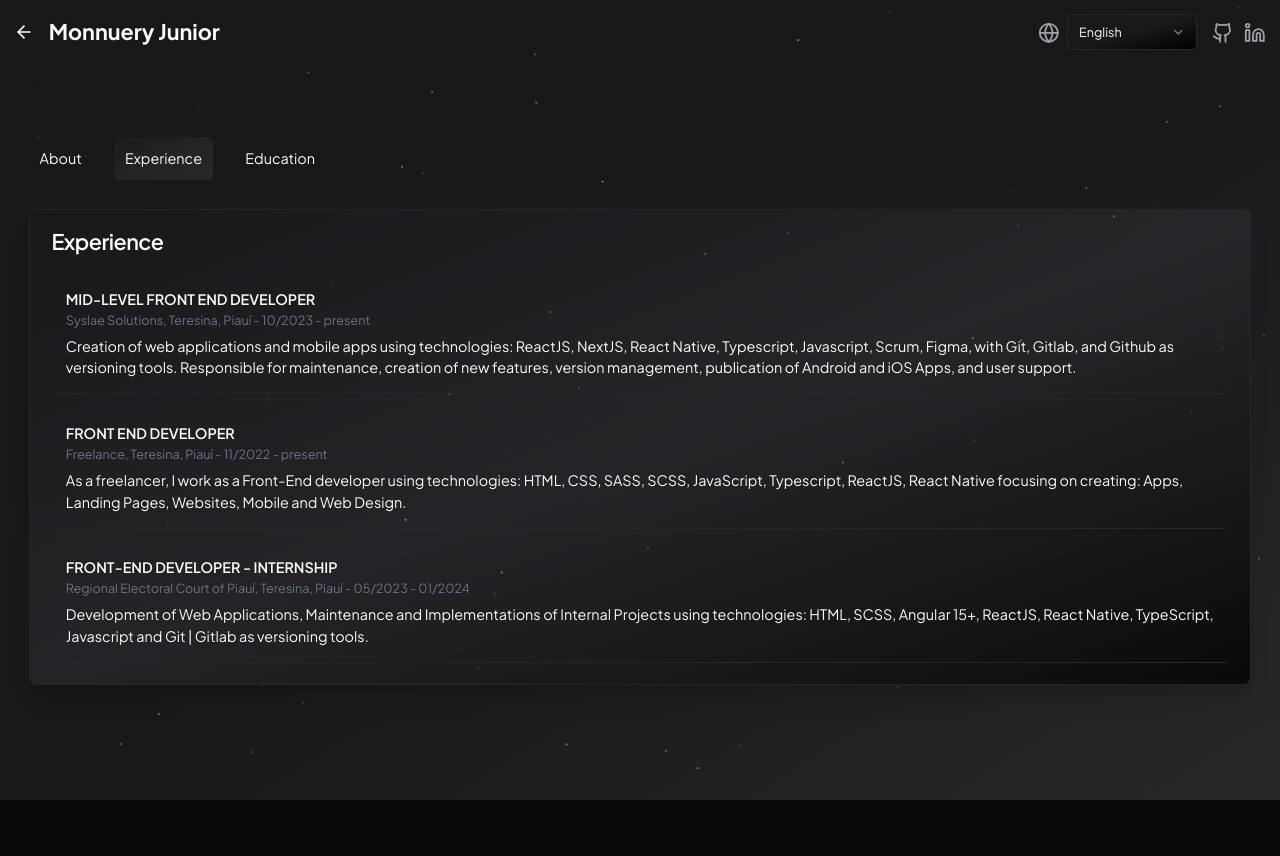
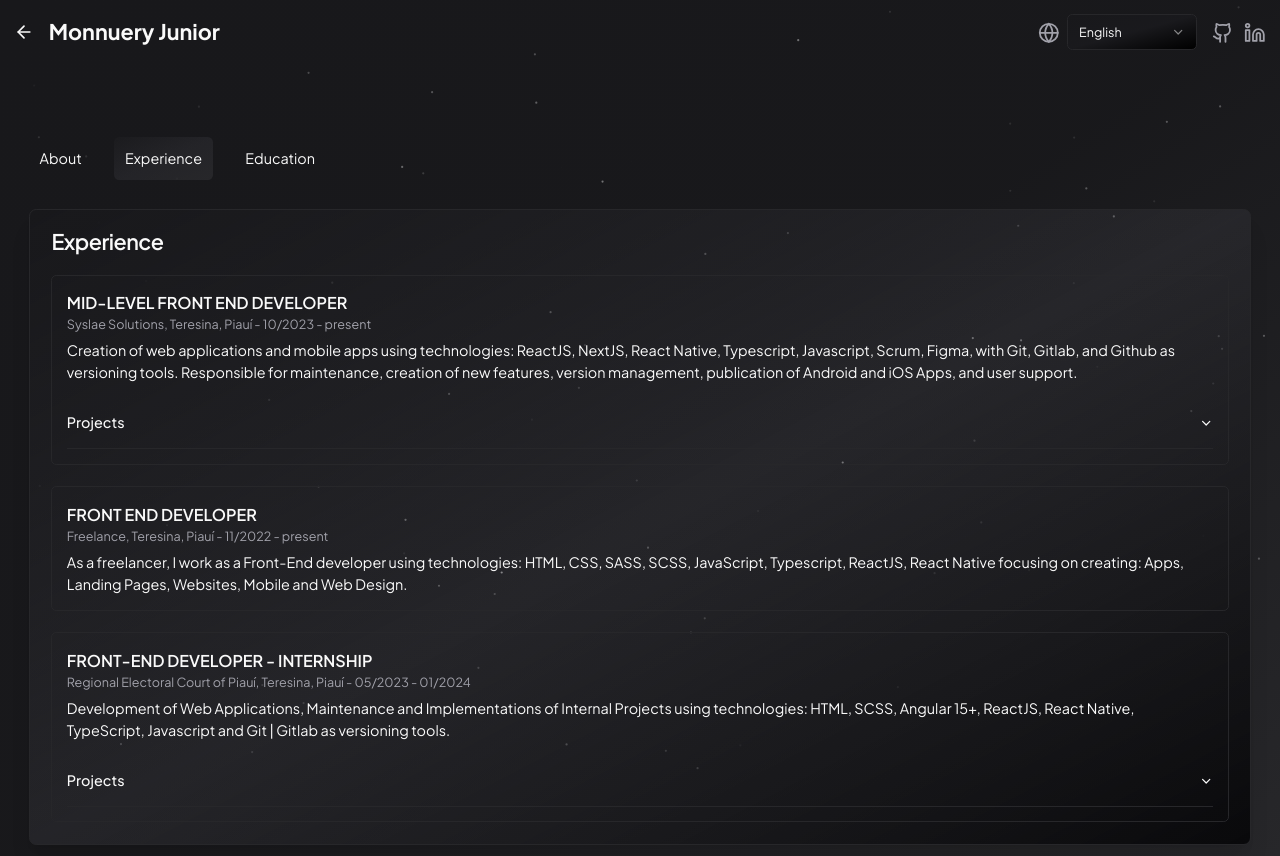
Before and after one commit to santozxy/portfolio-app, a Next.js app: page /en/experience in a window 1280 px wide. Before the commit the page ends 800 px from the top, so only its background shows below. Built offline with nearby package versions, Linux system fonts and the light colour scheme.

Commit message:
:sparkles: feat: Add badge and scrollarea from shadcn ui and add data projects in section about

```diff
--- a/package.json
+++ b/package.json
@@ -12,6 +12,7 @@
     "@radix-ui/react-accordion": "^1.2.0",
     "@radix-ui/react-dropdown-menu": "^2.1.1",
     "@radix-ui/react-progress": "^1.1.0",
+    "@radix-ui/react-scroll-area": "^1.1.0",
     "@radix-ui/react-select": "^2.1.1",
     "@radix-ui/react-slot": "^1.1.0",
     "@radix-ui/react-switch": "^1.1.0",
--- a/src/app/[locale]/(portfolio)/experience/page.tsx
+++ b/src/app/[locale]/(portfolio)/experience/page.tsx
@@ -1,8 +1,18 @@
 import React from "react";
 import { Card, CardHeader, CardTitle, CardContent } from "@/components/ui/card";
+import {
+  Accordion,
+  AccordionContent,
+  AccordionItem,
+  AccordionTrigger,
+} from "@/components/ui/accordion";
+import { Badge } from "@/components/ui/badge";
 import { useTranslations } from "next-intl";
+import { ExternalLink } from "lucide-react";
+import Link from "next/link";
+import { ScrollArea, ScrollBar } from "@/components/ui/scroll-area";
 
-export default function Experience() {
+export default function Component() {
   const t = useTranslations("experience");
   const experiences = [
     {
@@ -10,6 +20,75 @@ export default function Experience() {
       company: t("job1.company"),
       period: t("job1.period"),
       description: t("job1.description"),
+      projects: [
+        {
+          title: t("job1.projects.project1.title"),
+          description: t("job1.projects.project1.description"),
+          responsibilities: t("job1.projects.project1.responsibilities"),
+          technologies: t
+            .raw("job1.projects.project1.technologies")
+            .map((technology: string) => (
+              <Badge key={technology}>{technology}</Badge>
+            )),
+          links: {
+            playstore: t("job1.projects.project1.links.playstore"),
+            appstore: t("job1.projects.project1.links.appstore"),
+          },
+        },
+        {
+          title: t("job1.projects.project2.title"),
+          description: t("job1.projects.project2.description"),
+          responsibilities: t("job1.projects.project2.responsibilities"),
+          technologies: t
+            .raw("job1.projects.project2.technologies")
+            .map((technology: string) => (
+              <Badge key={technology}>{technology}</Badge>
+            )),
+          links: {
+            playstore: t("job1.projects.project2.links.playstore"),
+            appstore: t("job1.projects.project2.links.appstore"),
+          },
+        },
+        {
+          title: t("job1.projects.project3.title"),
+          description: t("job1.projects.project3.description"),
+          responsibilities: t("job1.projects.project3.responsibilities"),
+          technologies: t
+            .raw("job1.projects.project3.technologies")
+            .map((technology: string) => (
+              <Badge key={technology}>{technology}</Badge>
+            )),
+          links: {
+            website: t("job1.projects.project3.links.website"),
+          },
+        },
+        {
+          title: t("job1.projects.project4.title"),
+          description: t("job1.projects.project4.description"),
+          responsibilities: t("job1.projects.project4.responsibilities"),
+          technologies: t
+            .raw("job1.projects.project4.technologies")
+            .map((technology: string) => (
+              <Badge key={technology}>{technology}</Badge>
+            )),
+          links: {
+            website: t("job1.projects.project4.links.website"),
+          },
+        },
+        {
+          title: t("job1.projects.project5.title"),
+          description: t("job1.projects.project5.description"),
+          responsibilities: t("job1.projects.project5.responsibilities"),
+          technologies: t
+            .raw("job1.projects.project5.technologies")
+            .map((technology: string) => (
+              <Badge key={technology}>{technology}</Badge>
+            )),
+          links: {
+            website: t("job1.projects.project5.links.website"),
+          },
+        },
+      ],
     },
     {
       title: t("job2.title"),
@@ -22,23 +101,95 @@ export default function Experience() {
       company: t("job3.company"),
       period: t("job3.period"),
       description: t("job3.description"),
+      projects: [
+        {
+          title: t("job3.projects.project1.title"),
+          description: t("job3.projects.project1.description"),
+          responsibilities: t("job3.projects.project1.responsibilities"),
+          technologies: t
+            .raw("job3.projects.project1.technologies")
+            .map((technology: string) => (
+              <Badge key={technology}>{technology}</Badge>
+            )),
+          links: {
+            website: t("job3.projects.project1.links.website"),
+          },
+        },
+      ],
     },
   ];
+
   return (
     <Card>
       <CardHeader>
         <CardTitle>{t("title")}</CardTitle>
       </CardHeader>
       <CardContent>
-        <ul className="space-y-4">
+        <ul className="space-y-6">
           {experiences.map((experience, index) => (
-            <li key={index} className="p-4 rounded-md border-b">
-              <h4 className="font-semibold">{experience.title}</h4>
-
-              <p className="text-sm text-gray-500">
+            <li key={index} className="p-4 rounded-md border">
+              <h3 className="text-lg font-semibold">{experience.title}</h3>
+              <p className="text-sm text-muted-foreground">
                 {experience.company} - {experience.period}
               </p>
               <p className="mt-2">{experience.description}</p>
+              {experience.projects && (
+                <Accordion type="single" collapsible className="mt-4">
+                  <AccordionItem value="projects">
+                    <AccordionTrigger>Projects</AccordionTrigger>
+                    <AccordionContent>
+                      <ScrollArea className="h-72">
+                        <ul className="space-y-4">
+                          {experience.projects.map((project, projectIndex) => (
+                            <li key={projectIndex} className="border-t pt-4">
+                              <h4 className="font-semibold">{project.title}</h4>
+                              <p className="mt-2 text-sm">
+                                {project.description}
+                              </p>
+                              <p className="mt-2 text-sm">
+                                <strong>Responsibilities:</strong>{" "}
+                                {project.responsibilities}
+                              </p>
+                              <div className="mt-2">
+                                <strong className="text-sm">
+                                  Technologies:
+                                </strong>
+                                <div className="flex flex-wrap gap-2 mt-1">
+                                  {project.technologies}
+                                </div>
+                              </div>
+                              {project.links && (
+                                <div className="mt-2">
+                                  <strong className="text-sm">Links:</strong>
+                                  <div className="flex gap-2 mt-1">
+                                    {Object.entries(project.links).map(
+                                      ([key, value]) =>
+                                        value && (
+                                          <Link
+                                            key={key}
+                                            href={value}
+                                            target="_blank"
+                                            rel="noopener noreferrer"
+                                            className="flex items-center text-sm text-blue-600 hover:underline"
+                                          >
+                                            {key.charAt(0).toUpperCase() +
+                                              key.slice(1)}
+                                            <ExternalLink className="w-4 h-4 ml-1" />
+                                          </Link>
+                                        )
+                                    )}
+                                  </div>
+                                </div>
+                              )}
+                            </li>
+                          ))}
+                        </ul>
+                        <ScrollBar orientation="horizontal" />
+                      </ScrollArea>
+                    </AccordionContent>
+                  </AccordionItem>
+                </Accordion>
+              )}
             </li>
           ))}
         </ul>
--- /dev/null
+++ b/src/components/ui/badge.tsx
@@ -0,0 +1,36 @@
+import * as React from "react"
+import { cva, type VariantProps } from "class-variance-authority"
+
+import { cn } from "@/lib/utils"
+
+const badgeVariants = cva(
+  "inline-flex items-center rounded-full border px-2.5 py-0.5 text-xs font-semibold transition-colors focus:outline-none focus:ring-2 focus:ring-ring focus:ring-offset-2",
+  {
+    variants: {
+      variant: {
+        default:
+          "border-transparent bg-primary text-primary-foreground hover:bg-primary/80",
+        secondary:
+          "border-transparent bg-secondary text-secondary-foreground hover:bg-secondary/80",
+        destructive:
+          "border-transparent bg-destructive text-destructive-foreground hover:bg-destructive/80",
+        outline: "text-foreground",
+      },
+    },
+    defaultVariants: {
+      variant: "default",
+    },
+  }
+)
+
+export interface BadgeProps
+  extends React.HTMLAttributes<HTMLDivElement>,
+    VariantProps<typeof badgeVariants> {}
+
+function Badge({ className, variant, ...props }: BadgeProps) {
+  return (
+    <div className={cn(badgeVariants({ variant }), className)} {...props} />
+  )
+}
+
+export { Badge, badgeVariants }
--- /dev/null
+++ b/src/components/ui/scroll-area.tsx
@@ -0,0 +1,48 @@
+"use client"
+
+import * as React from "react"
+import * as ScrollAreaPrimitive from "@radix-ui/react-scroll-area"
+
+import { cn } from "@/lib/utils"
+
+const ScrollArea = React.forwardRef<
+  React.ElementRef<typeof ScrollAreaPrimitive.Root>,
+  React.ComponentPropsWithoutRef<typeof ScrollAreaPrimitive.Root>
+>(({ className, children, ...props }, ref) => (
+  <ScrollAreaPrimitive.Root
+    ref={ref}
+    className={cn("relative overflow-hidden", className)}
+    {...props}
+  >
+    <ScrollAreaPrimitive.Viewport className="h-full w-full rounded-[inherit]">
+      {children}
+    </ScrollAreaPrimitive.Viewport>
+    <ScrollBar />
+    <ScrollAreaPrimitive.Corner />
+  </ScrollAreaPrimitive.Root>
+))
+ScrollArea.displayName = ScrollAreaPrimitive.Root.displayName
+
+const ScrollBar = React.forwardRef<
+  React.ElementRef<typeof ScrollAreaPrimitive.ScrollAreaScrollbar>,
+  React.ComponentPropsWithoutRef<typeof ScrollAreaPrimitive.ScrollAreaScrollbar>
+>(({ className, orientation = "vertical", ...props }, ref) => (
+  <ScrollAreaPrimitive.ScrollAreaScrollbar
+    ref={ref}
+    orientation={orientation}
+    className={cn(
+      "flex touch-none select-none transition-colors",
+      orientation === "vertical" &&
+        "h-full w-2.5 border-l border-l-transparent p-[1px]",
+      orientation === "horizontal" &&
+        "h-2.5 flex-col border-t border-t-transparent p-[1px]",
+      className
+    )}
+    {...props}
+  >
+    <ScrollAreaPrimitive.ScrollAreaThumb className="relative flex-1 rounded-full bg-border" />
+  </ScrollAreaPrimitive.ScrollAreaScrollbar>
+))
+ScrollBar.displayName = ScrollAreaPrimitive.ScrollAreaScrollbar.displayName
+
+export { ScrollArea, ScrollBar }
```
Also changed, not shown: 1 other file (tests, documents, lock files or other folders).
